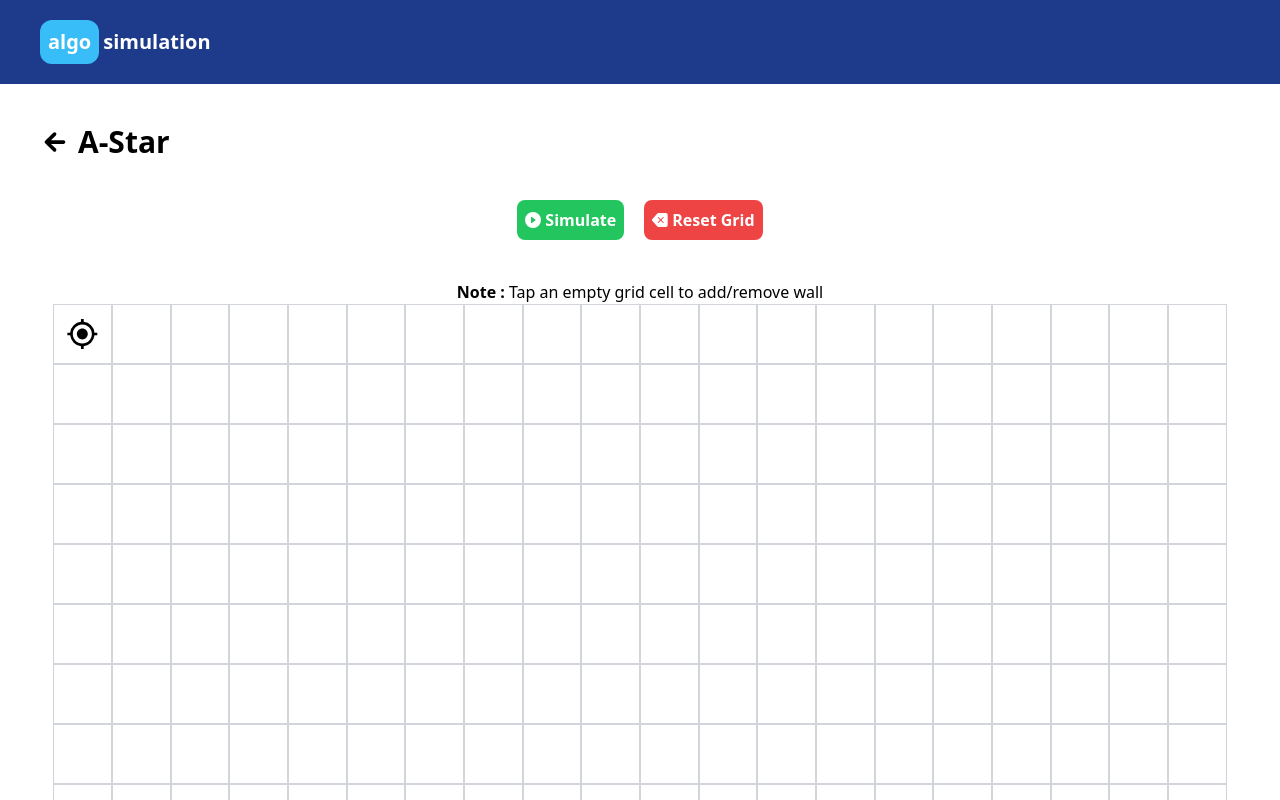
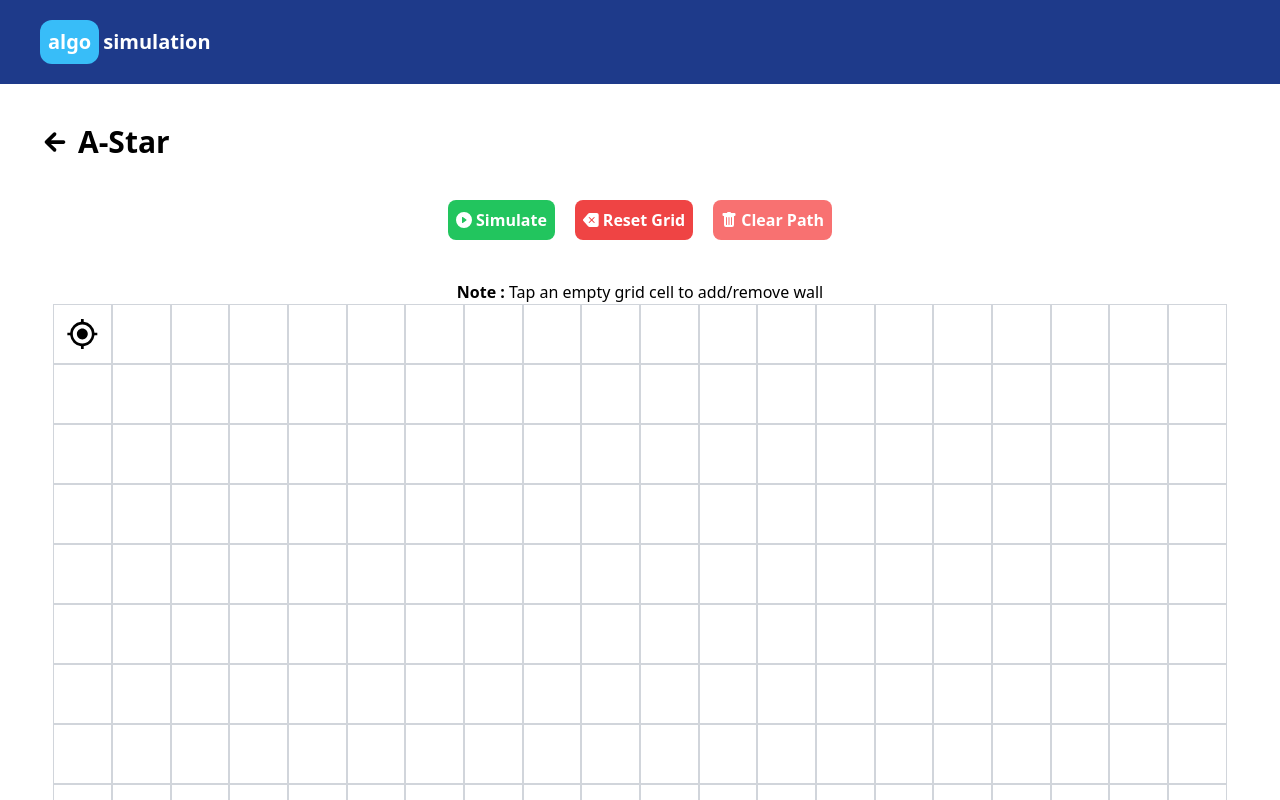
Before and after one commit to timothybagas/algo-simulation, a Next.js app: page /grid/a-star in a window 1280 px wide. Shown: the top 800 px of the page. Built offline with nearby package versions, Linux system fonts and the light colour scheme.

Commit message:
Add a clear path button

```diff
--- a/components/grid/Grid.jsx
+++ b/components/grid/Grid.jsx
@@ -1,6 +1,10 @@
 import { useState, useEffect } from "react";
 import Link from "next/link";
-import { BsPlayCircleFill, BsFillBackspaceFill } from "react-icons/bs";
+import {
+  BsPlayCircleFill,
+  BsFillBackspaceFill,
+  BsFillTrashFill,
+} from "react-icons/bs";
 import { IoMdArrowRoundBack } from "react-icons/io";
 
 import Layout from "../Layout"
@@ -10,6 +14,7 @@ import {
   animateAlgorithm,
   mouseHandler,
 } from "../../algorithms/grid";
+import reupdateGrid from "../../algorithms/grid/utils/ReupdateGrid";
 
 const GRID_ROWS = 10, GRID_COLS = 20;
 
@@ -22,17 +27,22 @@ export default function Grid({ algorithmName, algorithm }) {
   ));
 
   const [resetGrid, setResetGrid] = useState(false);
+  const [clearPath, setClearPath] = useState(false);
   const [algorithmIsFinished, setAlgorithmIsFinished] = useState(false);
   const [algorithmIsRunning, setAlgorithmIsRunning] = useState(false);
 
-  const resetGridHandler = () => {
+  const resetGridHandler = (removeAll = true) => {
     if (algorithmIsRunning) return;
     for (const row of grid) {
       for (const node of row) {
         document.getElementById(`node-${node.row}-${node.col}`).classList.remove('bg-sky-400', 'bg-yellow-300');
       }
     }
-    setResetGrid(!resetGrid);
+    if (removeAll) {
+      setResetGrid(!resetGrid);
+    } else {
+      setClearPath(!clearPath);
+    }
     setAlgorithmIsFinished(false);
   };
 
@@ -41,6 +51,10 @@ export default function Grid({ algorithmName, algorithm }) {
       GRID_ROWS, GRID_COLS, startNode, targetNode
     ));
   }, [resetGrid]);
+
+  useEffect(() => {
+    setGrid(reupdateGrid(grid, startNode, targetNode));
+  }, [clearPath]);
 
   const { mouseDownHandler, mouseEnterHandler, mouseUpHandler } = mouseHandler({
     grid: grid,
@@ -87,10 +101,19 @@ export default function Grid({ algorithmName, algorithm }) {
         {/* reset grid */}
         <button
           className="bg-red-500 text-white font-bold p-2 rounded-lg flex items-center"
-          onClick={resetGridHandler}
+          onClick={() => resetGridHandler()}
         >
           <BsFillBackspaceFill className="mr-1" />
           {"Reset Grid"}
+        </button>
+
+        {/* clear path */}
+        <button
+          className="bg-red-400 text-white font-bold p-2 rounded-lg flex items-center"
+          onClick={() => resetGridHandler(false)}
+        >
+          <BsFillTrashFill className="mr-1" />
+          {"Clear Path"}
         </button>
       </div>
 
```
